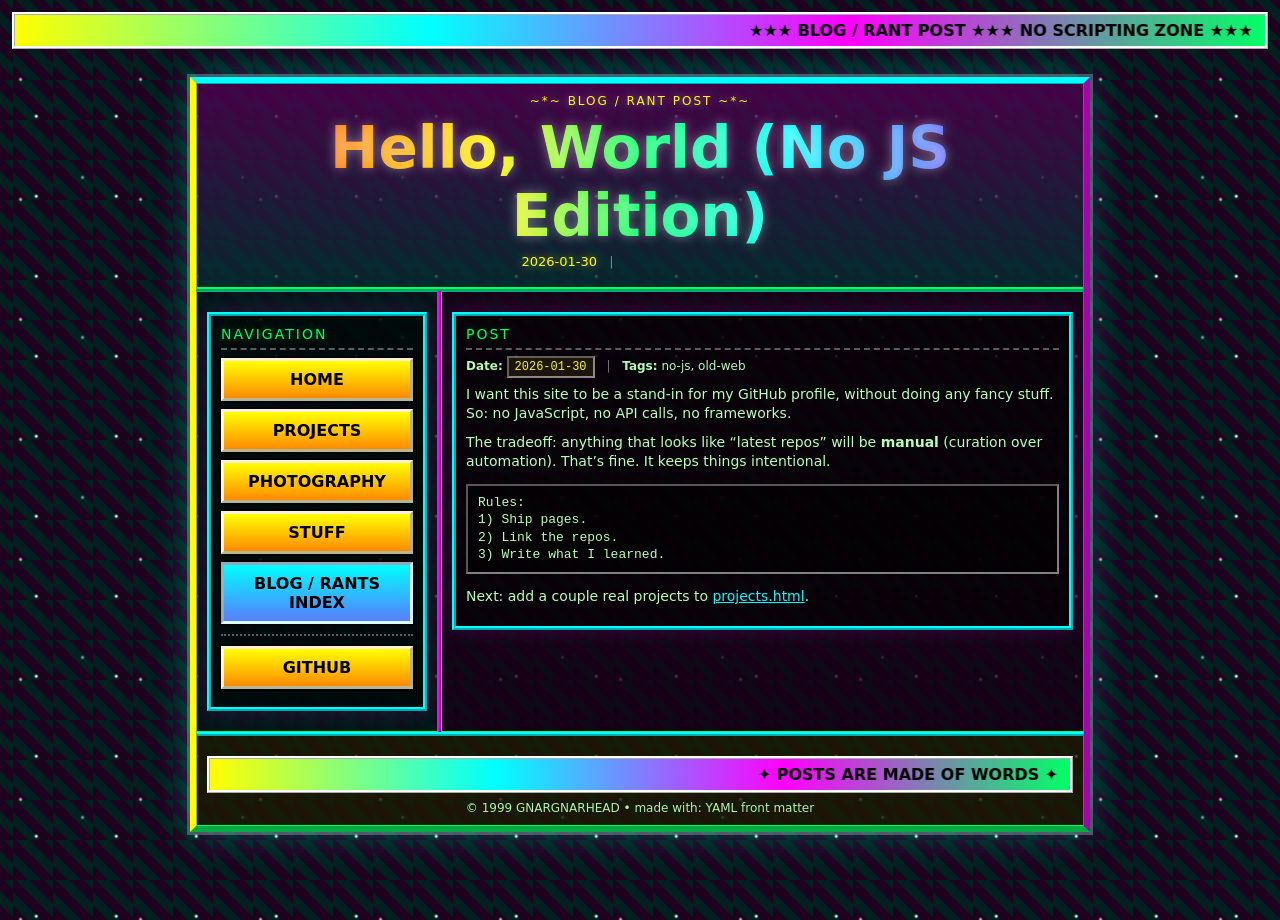
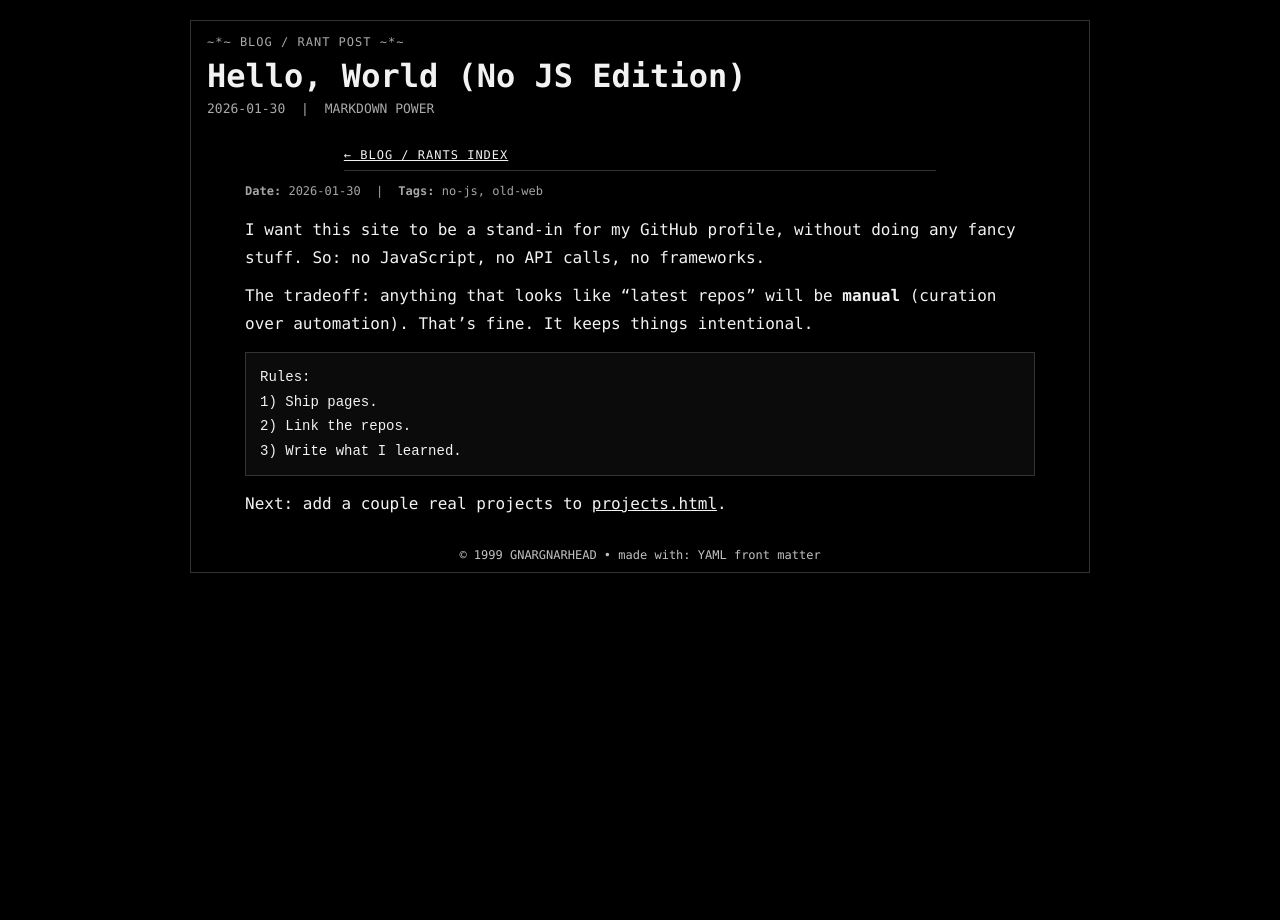
Before and after one commit to GnarGnarHead/GNARGNARHEAD.github.io, a Jekyll site: the page built from blogs/2026-01-30-hello-world.md, in a window 1280 px wide. Built offline with Jekyll 4.4.1, drawn with Linux system fonts in a browser that asks for light colours.

Commit message:
Add blog post layout and styling for high-contrast theme

```diff
--- a/_layouts/blog_post.html
+++ b/_layouts/blog_post.html
@@ -5,8 +5,9 @@
     <meta name="viewport" content="width=device-width, initial-scale=1">
     <title>{{ page.title }} - GNARGNARHEAD</title>
     <link rel="stylesheet" href="{{ '/styles.css' | relative_url }}">
+    <link rel="stylesheet" href="{{ '/blog-post.css' | relative_url }}">
   </head>
-  <body>
+  <body class="blog-post">
     <marquee behavior="alternate" scrollamount="12" class="marq top">
       ★★★ BLOG / RANT POST ★★★ NO SCRIPTING ZONE ★★★
     </marquee>
@@ -29,21 +30,11 @@
       </tr>
 
       <tr>
-        <td class="nav" valign="top" width="220">
+        <td class="content" valign="top" colspan="2">
           <div class="panel">
-            <div class="panelTitle">NAVIGATION</div>
-            <a class="btn" href="{{ '/index.html' | relative_url }}">HOME</a>
-            <a class="btn" href="{{ '/projects.html' | relative_url }}">PROJECTS</a>
-            <a class="btn" href="{{ '/photography.html' | relative_url }}">PHOTOGRAPHY</a>
-            <a class="btn" href="{{ '/stuff.html' | relative_url }}">STUFF</a>
-            <a class="btn current" href="{{ '/blogs/index.html' | relative_url }}">BLOG / RANTS INDEX</a>
-            <hr class="hr">
-            <a class="btn" href="https://github.com/gnargnarhead" target="_blank" rel="noreferrer">GITHUB</a>
-          </div>
-        </td>
-        <td class="content" valign="top">
-          <div class="panel">
-            <div class="panelTitle">POST</div>
+            <div class="panelTitle">
+              <a href="{{ '/blogs/index.html' | relative_url }}">← BLOG / RANTS INDEX</a>
+            </div>
             <div class="small post">
               <div class="postMeta">
                 {% if page.date %}
--- /dev/null
+++ b/blog-post.css
@@ -0,0 +1,221 @@
+/* Minimal, high-contrast "terminal" theme for individual blog posts.
+   Loaded only by _layouts/blog_post.html. */
+
+body.blog-post {
+  margin: 0;
+  color: #f2f2f2;
+  font-family: ui-monospace, SFMono-Regular, Menlo, Monaco, Consolas,
+    "Liberation Mono", "Courier New", monospace;
+  background: #000 !important;
+  background-image: none !important;
+  animation: none !important;
+}
+
+body.blog-post * {
+  text-shadow: none !important;
+  box-shadow: none !important;
+}
+
+body.blog-post marquee,
+body.blog-post .marq {
+  display: none !important;
+}
+
+body.blog-post .blink,
+body.blog-post .blink2 {
+  animation: none !important;
+  color: #a9a9a9;
+}
+
+body.blog-post .layout {
+  width: 900px;
+  max-width: calc(100% - 24px);
+  margin: 20px auto;
+  background: #000;
+  border: 1px solid #333 !important;
+  border-collapse: collapse;
+}
+
+body.blog-post .layout td {
+  border: 0;
+}
+
+body.blog-post .header {
+  background: transparent;
+  border-bottom: 1px solid #333;
+  text-align: left;
+  padding: 14px 16px;
+}
+
+body.blog-post .kicker {
+  font-size: 12px;
+  letter-spacing: 1px;
+  color: #a9a9a9;
+}
+
+body.blog-post .title {
+  font-size: 32px;
+  margin: 8px 0 6px;
+}
+
+body.blog-post .rainbow {
+  background: none !important;
+  -webkit-background-clip: border-box !important;
+  background-clip: border-box !important;
+  color: #f2f2f2 !important;
+}
+
+body.blog-post .sub,
+body.blog-post .sep {
+  color: #a9a9a9;
+}
+
+body.blog-post .nav {
+  background: transparent;
+  border-right: 1px solid #333;
+}
+
+body.blog-post .content {
+  background: transparent;
+}
+
+body.blog-post .panel {
+  background: transparent;
+  border: none;
+  margin: 0;
+  padding: 0;
+}
+
+body.blog-post .panelTitle {
+  font-size: 12px;
+  letter-spacing: 1px;
+  color: #f2f2f2;
+  border-bottom: 1px solid #333;
+  padding-bottom: 8px;
+  margin: 0 auto 10px;
+  max-width: 82ch;
+}
+
+body.blog-post .btn {
+  display: block;
+  margin: 6px 0;
+  padding: 0;
+  background: transparent;
+  border: none;
+  color: #f2f2f2;
+  text-decoration: underline;
+  text-align: left;
+  font-weight: normal;
+}
+
+body.blog-post .btn:hover,
+body.blog-post .btn.current {
+  color: #000;
+  background: #f2f2f2;
+  text-decoration: none;
+}
+
+body.blog-post .small {
+  font-size: 16px;
+  line-height: 1.75;
+}
+
+body.blog-post .post {
+  max-width: 82ch;
+  margin: 0 auto;
+}
+
+body.blog-post .postMeta {
+  color: #a9a9a9;
+  font-size: 12px;
+  margin-bottom: 14px;
+}
+
+body.blog-post .counter {
+  font-family: inherit;
+  color: #a9a9a9;
+  background: transparent;
+  padding: 0;
+  border: none;
+}
+
+body.blog-post a {
+  color: #f2f2f2;
+  text-decoration: underline;
+}
+
+body.blog-post a:visited {
+  color: #c6c6c6;
+}
+
+body.blog-post a:hover {
+  color: #000;
+  background: #f2f2f2;
+  text-decoration: none;
+}
+
+body.blog-post .hr {
+  border-top: 1px solid #333;
+}
+
+body.blog-post .post h1,
+body.blog-post .post h2,
+body.blog-post .post h3 {
+  color: #f2f2f2;
+  margin: 22px 0 10px;
+}
+
+body.blog-post .post pre,
+body.blog-post .post .highlight pre,
+body.blog-post .code {
+  font-size: 14px;
+  color: #f2f2f2;
+  background: #0b0b0b;
+  border: 1px solid #333;
+  padding: 12px 14px;
+  overflow-x: auto;
+}
+
+body.blog-post .post code {
+  font-family: inherit;
+  color: #f2f2f2;
+  background: #0b0b0b;
+  padding: 1px 4px;
+  border: 1px solid #333;
+}
+
+body.blog-post .post pre code,
+body.blog-post .post .highlight pre code {
+  background: transparent;
+  padding: 0;
+  border: none;
+}
+
+body.blog-post .footer {
+  text-align: center;
+  background: transparent;
+  border-top: 1px solid #333;
+}
+
+body.blog-post .tiny {
+  opacity: 0.8;
+}
+
+body.blog-post ::selection {
+  color: #000;
+  background: #f2f2f2;
+}
+
+@media (max-width: 720px) {
+  body.blog-post .nav {
+    display: none;
+  }
+
+  body.blog-post .layout {
+    max-width: calc(100% - 16px);
+  }
+
+  body.blog-post .title {
+    font-size: 26px;
+  }
+}
```
